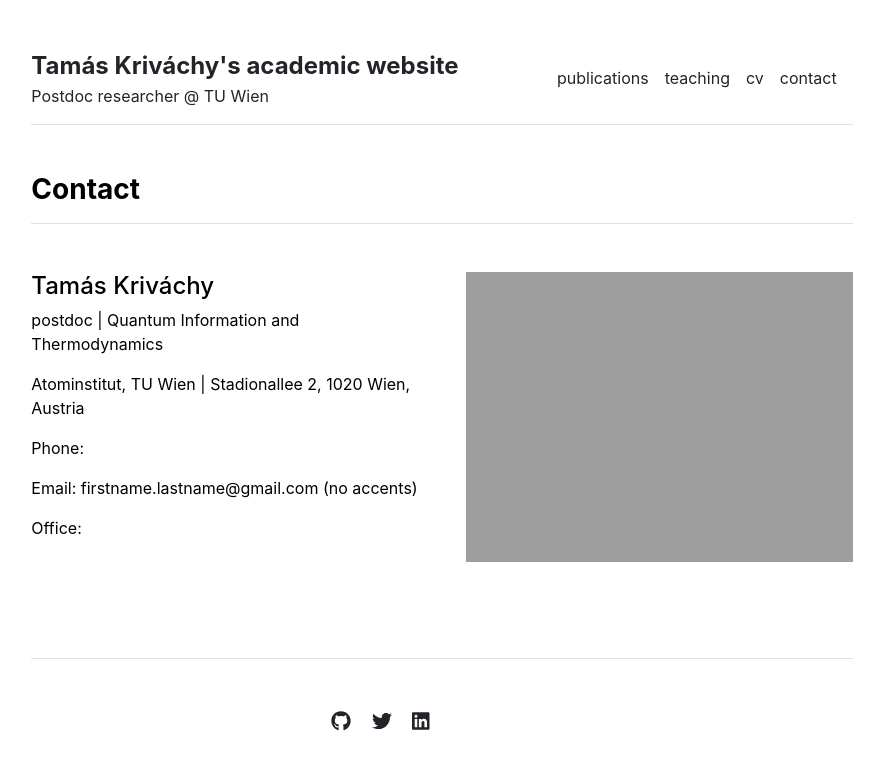
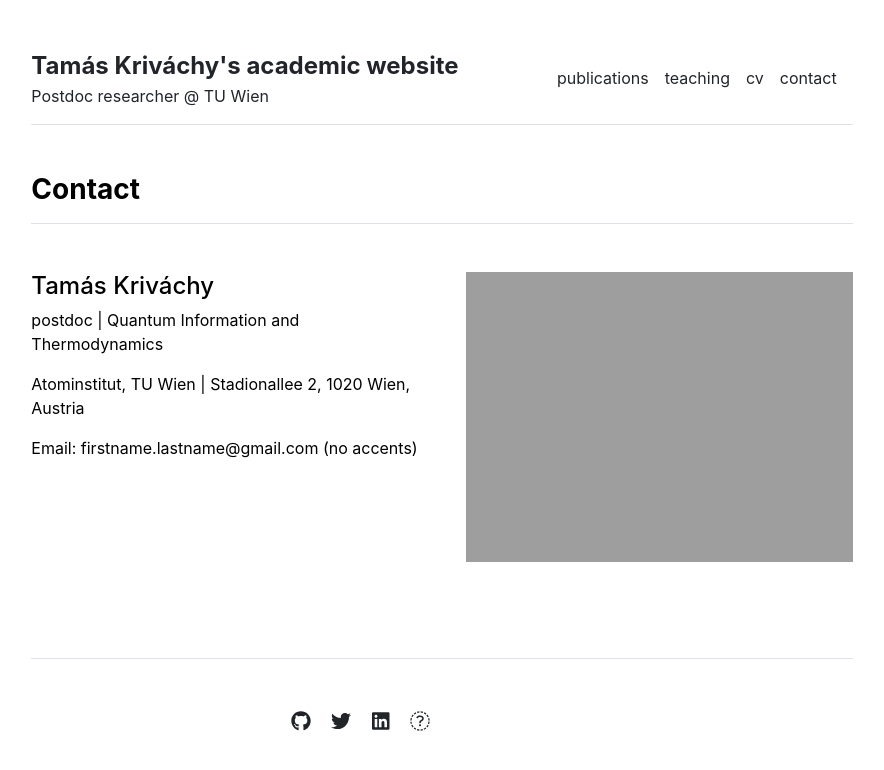
Before and after one commit to tkrivachy/tkrivachy.github.io, a Jekyll site: the page built from contact.md, in a window 1280 px wide. Shown: the top 770 px of the page, without its empty margins (198-1082 px from the left). Built offline with Jekyll 4.4.1, drawn with Linux system fonts in a browser that asks for light colours.

Commit message:
some updates

```diff
--- a/_data/settings.yml
+++ b/_data/settings.yml
@@ -17,6 +17,7 @@ social:
 - {icon: 'github', link: 'https://github.com/tkrivachy'}
 - {icon: 'twitter', link: 'https://twitter.com/KrivachyTamas'}
 - {icon: 'linkedin', link: 'https://linkedin.com/in/tamás-kriváchy-36370673/'}
+- {icon: 'mastadon', link: 'https://qubit-social.xyz/@KrivachyTamas'}
 
 contacts:
 - {name: 'Tamás Kriváchy', title: 'postdoc', department: 'Quantum Information and Thermodynamics ', institution: 'Atominstitut, TU Wien', institution_address: 'Stadionallee 2, 1020 Wien, Austria', email: 'firstname.lastname@gmail.com (no accents)', image: 'assets/img/contact.jpg'}
--- a/_includes/contact.html
+++ b/_includes/contact.html
@@ -7,9 +7,7 @@
         <h4>{{ contact.name }}</h4>
         <p>{{ contact.title }} | {{ contact.department }}</p>
         <p>{{ contact.institution }} | {{ contact.institution_address }}</p>
-        <p>Phone: {{ contact.phone }}</p>
         <p>Email: {{ contact.email }}</p>
-        <p>Office: {{ contact.office }}</p>
       </div>
       <div class="col-md-6">
         <img src="{{ site.github.url }}/{{ contact.image }}" alt="Contact" width="100%">
--- a/_layouts/courses.html
+++ b/_layouts/courses.html
@@ -8,7 +8,7 @@ layout: default
   <div>
     <h3 class="fw-bold border-bottom pb-3 mb-5">Courses</h3>
     {% for course in site.data.settings.courses %}
-      <p><a href="{{ site.github.url }}/courses/{{ course.url}}">{{ course.name }}</a></p>
+      <p><a href="{{ course.link}}">{{ course.name }}</a></p>
     {% endfor %}
   </div>
 </div>
```
Also changed, not shown: courses.md (+1 -1 lines).
